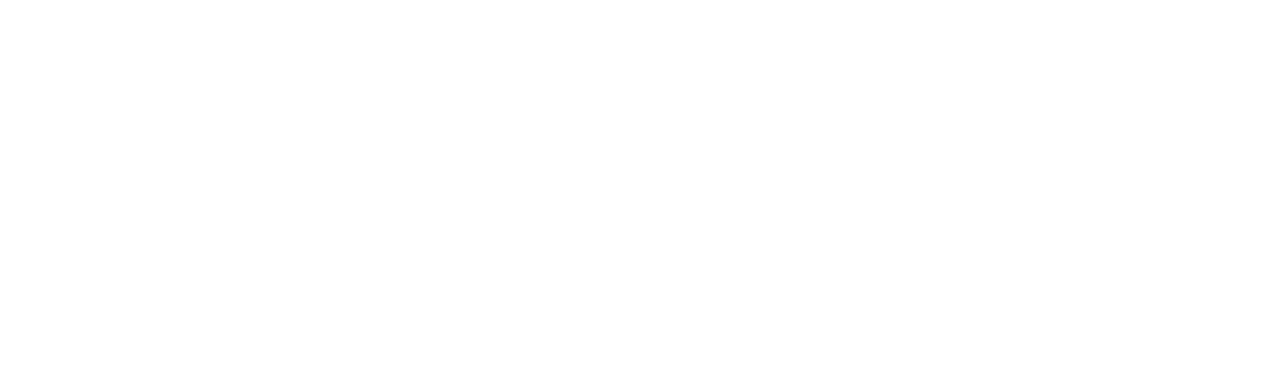
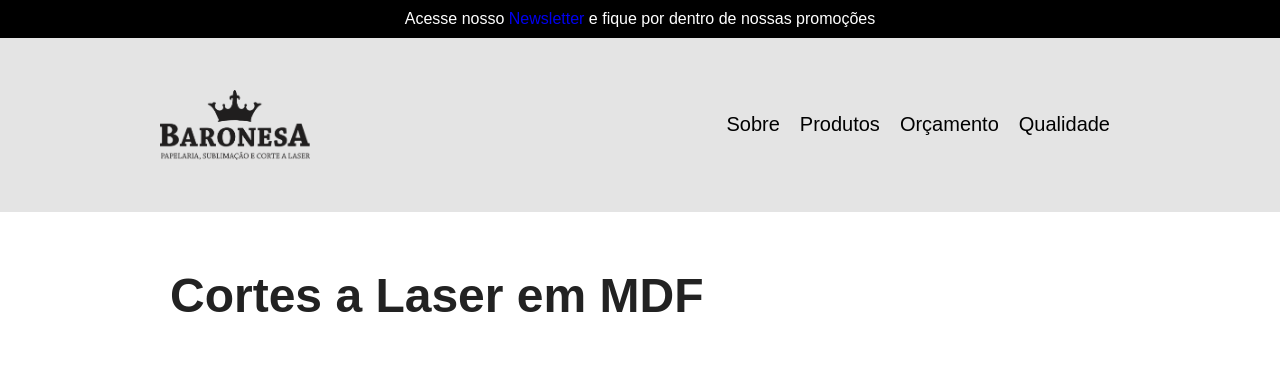
Before and after one commit to wesleymr59/baronesa, a plain HTML site: page index.html in a window 1280 px wide. Drawn offline with Linux system fonts and the light colour scheme.

Commit message:
navbar quase completa

```diff
--- a/css/main.css
+++ b/css/main.css
@@ -0,0 +1,98 @@
+/* Reset geral */
+body,
+h1,
+h2,
+p,
+ul,
+li,
+a {
+    margin: 0px;
+    padding: 0px;
+}
+body {
+    font-family: "nunito", Arial, Helvetica, sans-serif;
+    color: #222222;
+}
+ul {
+    list-style: none;
+}
+a {
+    text-decoration: none;
+}
+img {
+    display: block;
+    max-width: 100%;
+}
+* {
+    box-sizing: border-box;
+}
+
+/* Reset geral */
+
+/* Superinfo */
+
+.superinfo-bg{
+    color: #fff;
+    background: #000;
+    display: flex;
+}
+.superinfo{
+    max-width: 960px;
+    margin: 0 auto;
+    display: flex;
+    justify-content: space-between;
+    flex-wrap: wrap;
+    padding: 10px;
+}
+/* Menu */
+.menu-bg {
+    background: #e4e4e4;
+}
+.menu {
+    max-width: 960px;
+    margin: 0 auto;
+    padding: 10px 0;
+    display: flex;
+    flex-wrap: wrap;
+    justify-content: space-between;
+    align-items: center;
+}
+.menu a {
+    color: #000;
+}
+.menu-logo a {
+    font-size: 2.25em;
+    font-weight: bold;
+    margin: 0 10px;
+    align-items: center;
+}
+.menu-nav ul {
+    display: flex;
+    flex-wrap: wrap;
+}
+.menu-nav a {
+    font-size: 1.25em;
+    display: block;
+    padding: 10px;
+}
+.menu-nav a:hover{
+    color: #122ab2;
+}
+/* .menu a::before{
+    content: '';
+    display: inline-block;
+    position: relative;
+    width: 6px;
+    height: 16px;
+    background: #2c70ff;
+
+} */
+
+.introducao{
+    font-size: 3em;
+    line-height: 1;
+
+    max-width: 960px;
+    margin: 0 auto;
+    padding: 60px 10px;
+}
--- a/index.html
+++ b/index.html
@@ -5,10 +5,35 @@
     <meta http-equiv='X-UA-Compatible' content='IE=edge'>
     <title>Baronesa</title>
     <meta name='viewport' content='width=device-width, initial-scale=1'>
-    <link rel='stylesheet' type='text/css' media='screen' href='/css/main.css'>
-    <script src='/js/main.js'></script>
+    <link rel='stylesheet' type='text/css' media='screen' href='./css/main.css'>
+    <script src='js/main.js'></script>
 </head>
 <body>
+    <div class="superinfo-bg">
+        <div class="superinfo">
+            <p> Acesse nosso <a href="#newsletter">Newsletter</a> e fique por dentro de nossas promoções</p>
+        </div>
+    </div>
+    <header class="menu-bg">
+        <div class="menu">
+            <div class="menu-logo">
+                <a href="#"> <img src="./img/logo.png" width="150px"></a>
+            </div>
+            <nav class="menu-nav">
+                <ul>
+                    <li><a href="#sobre">Sobre</a></li>
+                    <li><a href="#produtos">Produtos</a></li>
+                    <li><a href="#Orcamento">Orçamento</a></li>
+                    <li><a href="#qualidade">Qualidade</a></li>
+                </ul>
+            </nav>
+        </div>
+    </header>
+    <h1 class="introducao">Cortes a Laser em MDF</h1>
+    <section class="sobre" id="sobre">
+        <div class="sobre-info">
 
+        </div>
+    </section>
 </body>
 </html>
```
Also changed, not shown: img/logo.png (added), 1 other file.
